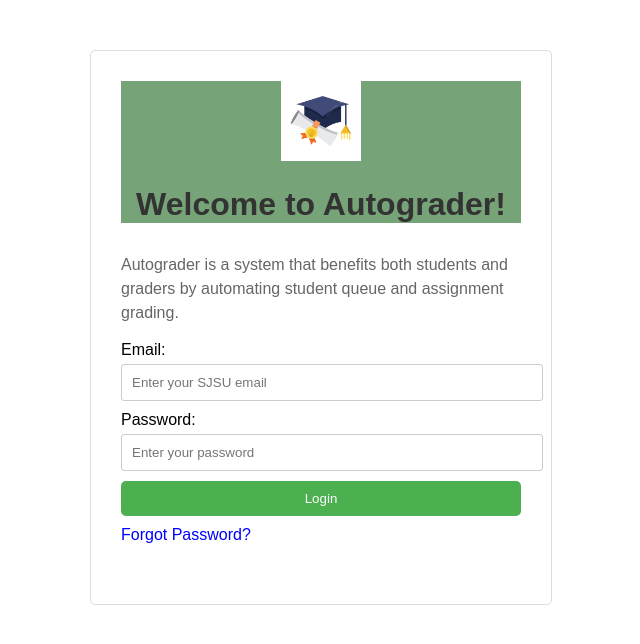
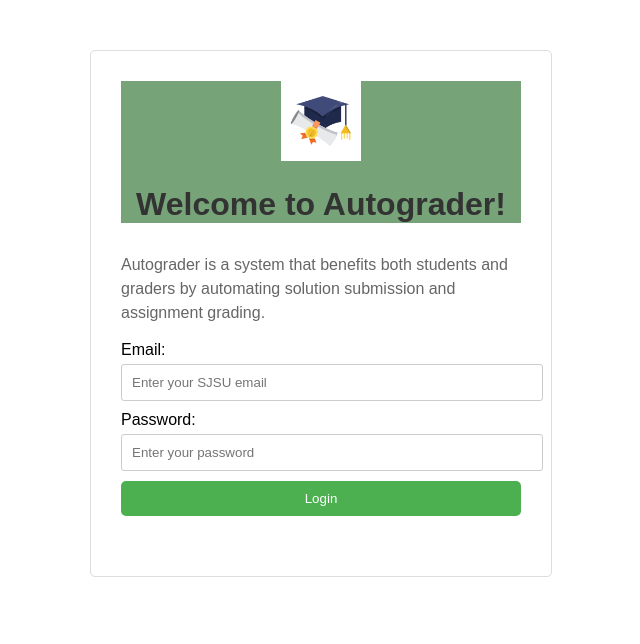
Before and after one commit to S-GargHub/AutoGrader, a Flask app: page / in a window 1280 px wide. Shown: the top 644 px of the page, without its empty margins (319-959 px from the left). Run offline with Flask 3, Linux system fonts and the light colour scheme.

Commit message:
HTML changes

```diff
--- a/templates/welcome.html
+++ b/templates/welcome.html
@@ -15,7 +15,7 @@
         </div>
       </header>
     <main>
-      <p>Autograder is a system that benefits both students and graders by automating student queue and assignment grading.</p>
+      <p>Autograder is a system that benefits both students and graders by automating solution submission and assignment grading.</p>
       <form id="loginForm" action="/login" method="post">
         <div>
           <label for="email">Email:</label>
@@ -29,7 +29,6 @@
         <p class="error">{{ error }}</p>
         {% endif %}
         <button type="submit" id="loginBtn">Login</button>
-        <a href="#">Forgot Password?</a>
       </form>
     </main>
   </div>
```
Also changed, not shown: templates/problemDescription.html (+0 -7 lines).
